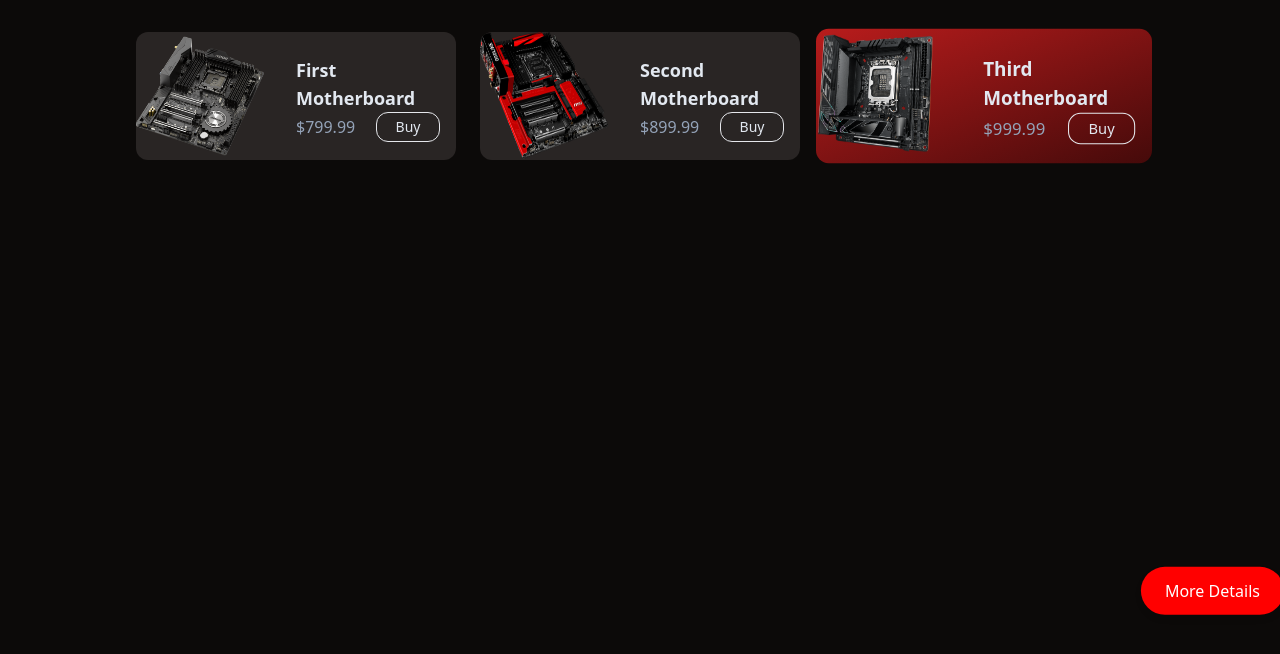
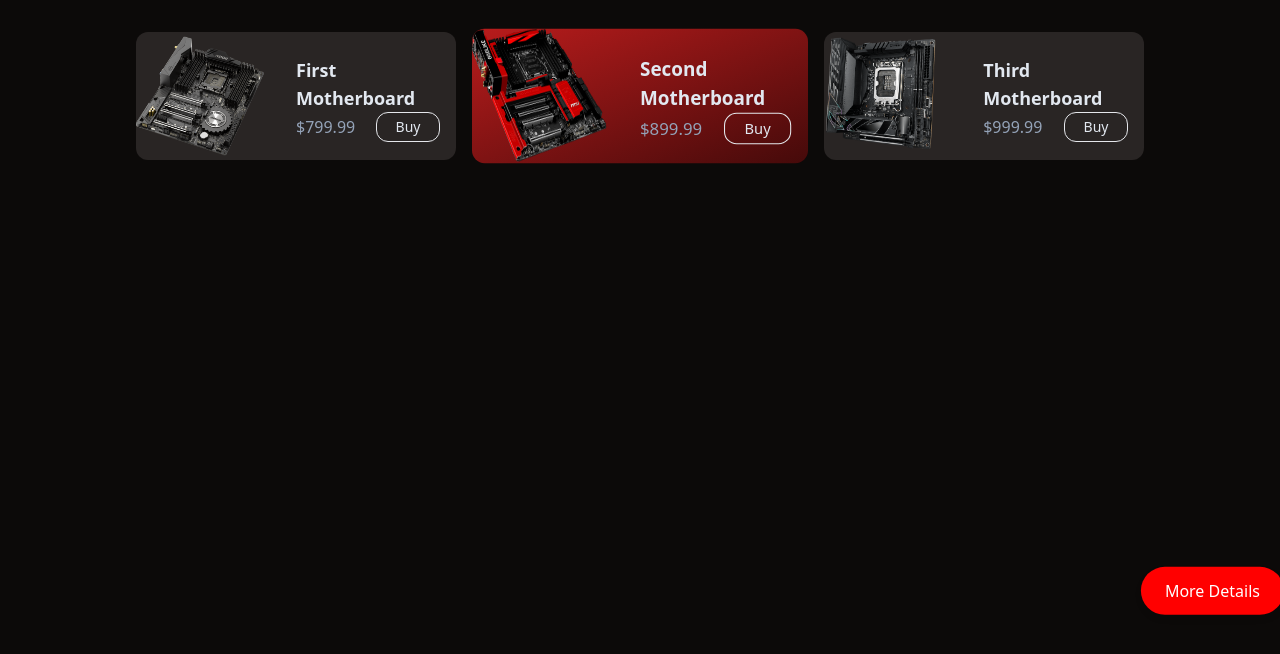
Before and after one commit to Mboxx47/3dshop, a Next.js app: page / in a window 1280 px wide. Shown: the top 654 px of the page. Built offline with nearby package versions, Linux system fonts and the light colour scheme; no server answers.

Commit message:
Possible fix

```diff
--- a/components/sections/Preview.tsx
+++ b/components/sections/Preview.tsx
@@ -28,7 +28,19 @@ const Preview = ({selectedProduct}:PreviewProps) => {
   labelRenderer.domElement.style.top = '0px';
 
 
-  // UI
+
+
+
+
+
+
+
+  useEffect(() => {
+    const mount = mountRef.current;
+    const wrapper = document.createElement('wrapper');
+    const sideWrapper = document.createElement('wrapper');
+
+    // UI
   const blueDiv = document.createElement('div');
   blueDiv.innerHTML ='More Details';
   blueDiv.className = 'color-picker';
@@ -47,17 +59,6 @@ const Preview = ({selectedProduct}:PreviewProps) => {
 
   const dataPanelText = document.createElement('div');
   dataPanelText.className="dataText";
-
-
-
-
-
-
-
-  useEffect(() => {
-    const mount = mountRef.current;
-    const wrapper = document.createElement('wrapper');
-    const sideWrapper = document.createElement('wrapper');
 
 
     wrapper.className = 'wrapper';
--- a/components/sections/Products.tsx
+++ b/components/sections/Products.tsx
@@ -8,13 +8,12 @@ import { Vector3 } from 'three'
 
 const Products = () => {
   const [selectedProduct, setSelectedProduct] = useState<ProductType>({
-    imgSrc: "/assets/ROG-Strix-Z790-I-Gaming.png",
-    title: "Third Motherboard",
-    price: 99.99,
-    modelSrc: "/assets/Board TestV1.glb",
-    modelDetails: "This model has these features",
-
-    modelScale: new Vector3(6,6,6)
+    imgSrc: "/assets/R (3).png",
+    title: "Second Motherboard",
+    price: 899.99,
+    modelSrc: "/assets/TestMotherboard.glb",
+    modelDetails: "This model has these features too and more",
+    modelScale: new Vector3(15,15,15)
   })
 
   const handleProductClick = (product: ProductType) =>{
```
Also changed, not shown: app/page.tsx (+2 -8 lines).
